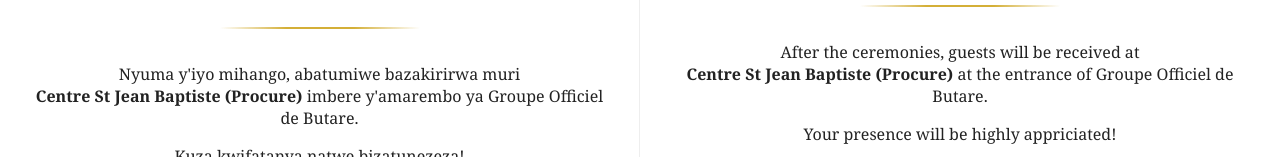
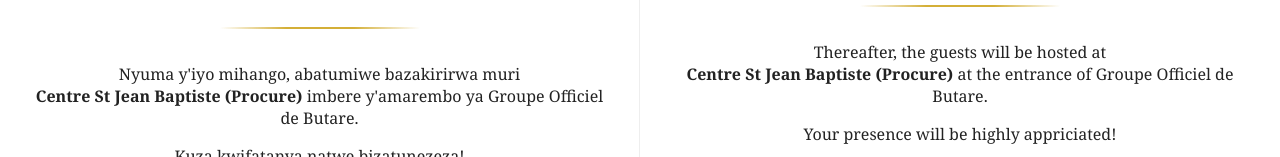
Before and after one commit to 94etienne/wedding_invitation_Antoinette_and_Etienne_09_August_2025, a plain HTML site: page index.html in a window 1280 px wide. Shown: the part 646-803 px from the top of the page. Drawn offline with Linux system fonts and the light colour scheme; a script that the page names is missing.

Commit message:
first commit

```diff
--- a/index.html
+++ b/index.html
@@ -498,7 +498,7 @@
 
     <div class="footer">
       <p>
-        After the ceremonies, guests will be received at<br>
+        Thereafter, the guests will be hosted at<br>
         <strong>Centre St Jean Baptiste (Procure)</strong> at the entrance of Groupe Officiel de Butare.
       </p>
       <center><p>Your presence will be highly appriciated!</p></center>
```
